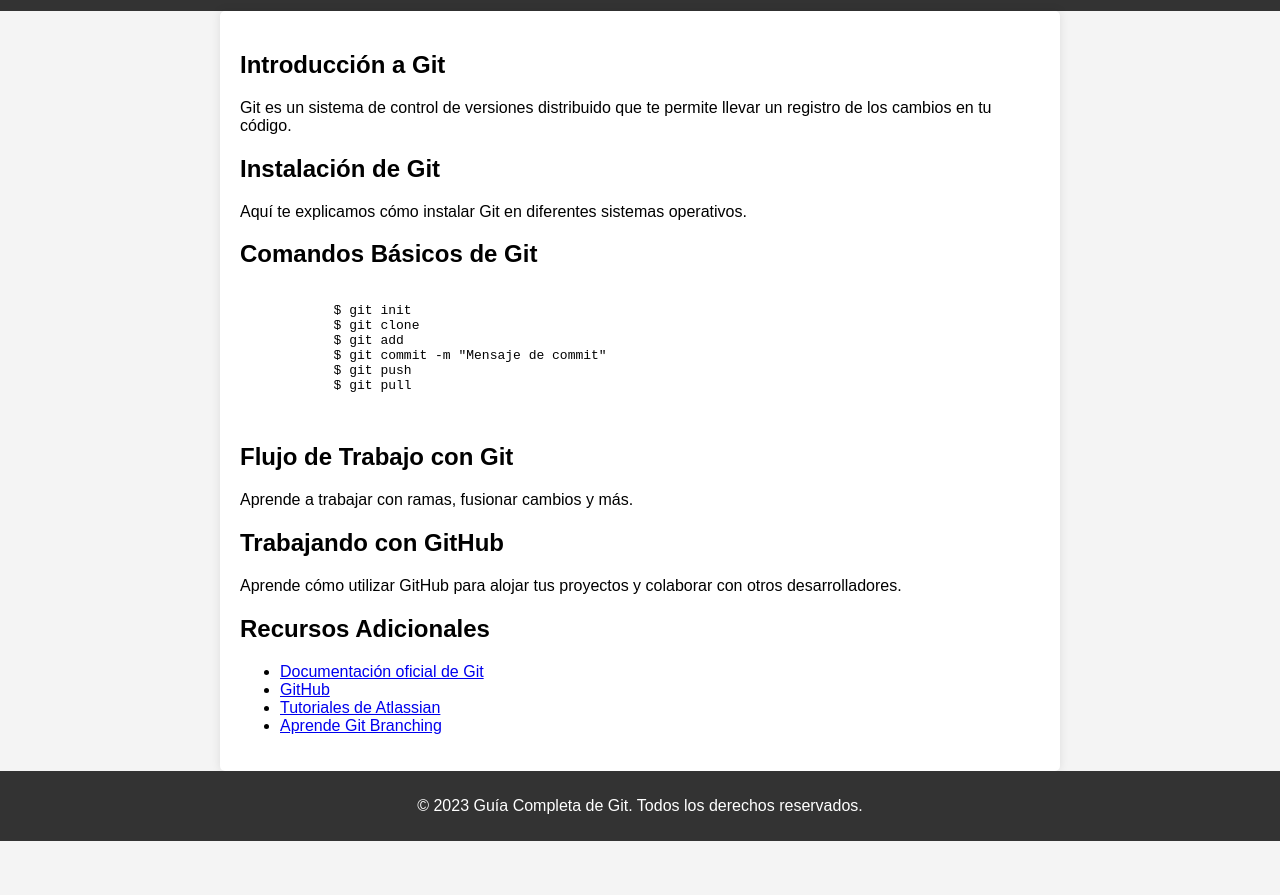
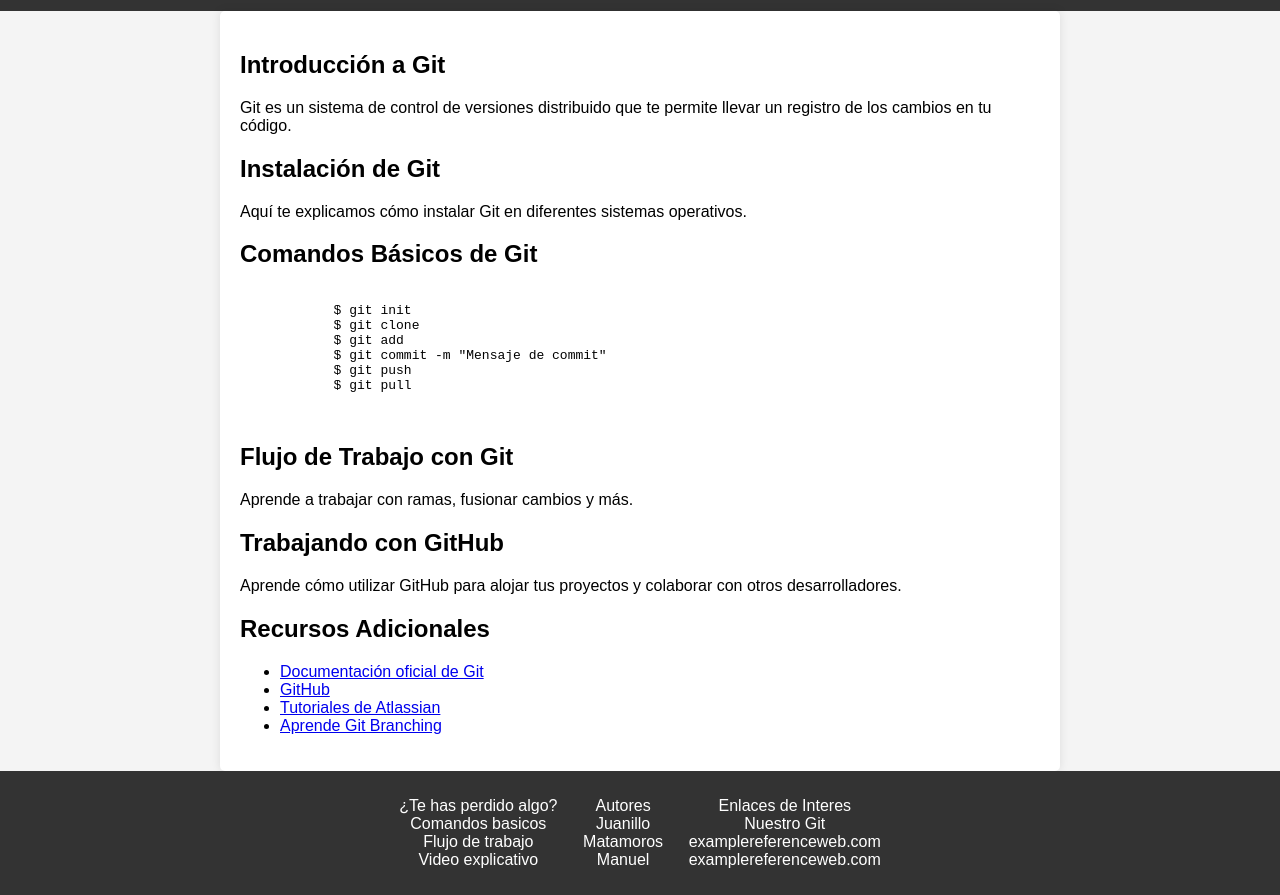
Before and after one commit to M-nogales/despliegue, a plain HTML site: page index3.html in a window 1280 px wide. Shown: the part 89-984 px from the top of the page. Before the commit the page ends 930 px from the top, so only its background shows below. Drawn offline with Linux system fonts and the light colour scheme.

Commit message:
footer casi

```diff
--- a/css/style.css
+++ b/css/style.css
@@ -27,4 +27,23 @@ footer {
     text-align: center;
     padding: 10px 0;
     margin-top: auto;
+    display: flex;
+    justify-content: center;
 }
+
+.footer-column{
+    margin-left: 1vw;
+    margin-right: 1vw;
+}
+footer a{
+    color: white;
+    text-decoration: none;
+}
+footer ul {
+    list-style-type: none;
+    padding: 0;
+}
+/* Cambio de color al pasar el ratón por encima de los enlaces */
+footer a:hover {
+    text-decoration: underline;
+}
--- a/index3.html
+++ b/index3.html
@@ -47,7 +47,33 @@
     </div>
 
     <footer>
-        <p>&copy; 2023 Guía Completa de Git. Todos los derechos reservados.</p>
+        <div class="footer-column">
+            <ul>
+                <li>¿Te has perdido algo?</li>
+                <li><a  href="#seccion1"> Comandos basicos</a></li>
+                <li><a  href="#seccion2"> Flujo de trabajo</a></li>
+                <li><a  href="#seccion3"> Video explicativo</a></li>
+            </ul>
+        </div>
+
+        <div class="footer-column">
+            <ul>
+                <li>Autores</li>
+                <li>Juanillo</li>
+                <li>Matamoros</li>
+                <li>Manuel</li>
+            </ul>
+        </div>
+
+        <div class="footer-column">
+            <ul>
+                <li> Enlaces de Interes</li>
+                <li><a  href="https://github.com/M-nogales/despliegue.git"> Nuestro Git</a></li>
+                <li>examplereferenceweb.com</li>
+                <li>examplereferenceweb.com</li>
+            </ul>
+        </div>
+
     </footer>
 </body>
 </html>
```
